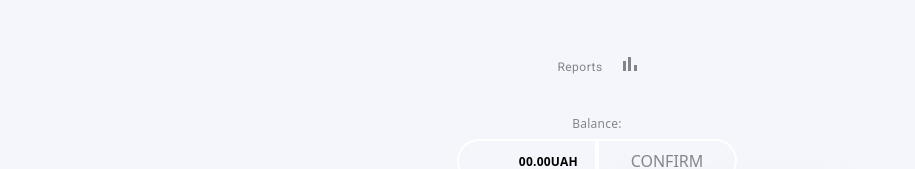
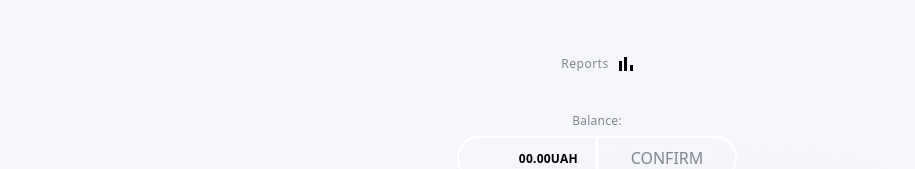
Before and after one commit to alxkkt/kapusta-bank-client, a React (Create React App) app: page / in a window 1280 px wide. Shown: the top 169 px of the page, without its empty margins (43-958 px from the left). Built offline with nearby package versions, Linux system fonts and the light colour scheme.

Commit message:
fixed reports icons animation on component hover;

```diff
--- a/src/components/Transactions/Transactions.jsx
+++ b/src/components/Transactions/Transactions.jsx
@@ -16,8 +16,7 @@ const Transactions = () => {
   return (
     <>
       <Link className={styles.reports} to="/reports">
-        <p className={styles.description}>Reports</p>
-        <ReportsIcon className={styles.img} />
+        <ReportsIcon />
       </Link>
       <Balance />
       <Calendar startDate={date} onChange={handleChange} />
--- a/src/components/Transactions/transactions.module.scss
+++ b/src/components/Transactions/transactions.module.scss
@@ -1,22 +1,6 @@
 .reports {
-    display: flex;
-    justify-content: center;
-    align-items: baseline;
-    margin-bottom: 43px;
-
+  display: flex;
+  justify-content: center;
+  align-items: baseline;
+  margin-bottom: 43px;
 }
-.description:hover
- {
-    color: var(--accent-color);
-}
-
-.description {
-    margin-right: 20px;
-    color: var(--text-color-faded);
-    font-family: 'Roboto';
-    font-style: normal;
-    font-weight: 400;
-    font-size: 12px;
-    line-height: 1.17;
-    letter-spacing: 0.04em;
-}
--- a/src/shared/components/ReportsIcon/ReportsIcon.jsx
+++ b/src/shared/components/ReportsIcon/ReportsIcon.jsx
@@ -2,11 +2,13 @@ import styles from './ReportsIcon.module.scss';
 
 const ReportsIcon = () => {
   return (
-    <div className={styles.wrapper}>
-      {/* <p className={styles.description}>Reports</p> */}
-      <div className={styles.element}></div>
-      <div className={styles.element}></div>
-      <div className={styles.element}></div>
+    <div className={styles.container}>
+      <p className={styles.description}>Reports</p>
+      <div className={styles.wrapper}>
+        <div className={styles.element}></div>
+        <div className={styles.element}></div>
+        <div className={styles.element}></div>
+      </div>
     </div>
   );
 };
--- a/src/shared/components/ReportsIcon/ReportsIcon.module.scss
+++ b/src/shared/components/ReportsIcon/ReportsIcon.module.scss
@@ -1,3 +1,7 @@
+.container {
+  display: flex;
+}
+
 .wrapper {
   display: flex;
   justify-content: space-between;
@@ -11,7 +15,7 @@
 
 .element {
   width: 3px;
-  background-color: var(--text-color-faded);
+  background-color: var(--text-color-strong);
 
   &:nth-child(1) {
     height: 10px;
@@ -44,3 +48,38 @@
 
   transition: all 250ms ease-in-out;
 }
+
+.description {
+  margin-right: 10px;
+  color: var(--text-color-faded);
+  font-weight: 400;
+  font-size: 12px;
+  line-height: 1.17;
+  letter-spacing: 0.04em;
+}
+
+.container:hover .description,
+.container:focus .description {
+  color: var(--accent-color);
+
+  transition: color 250ms ease-in-out;
+}
+
+.container:hover .element,
+.container:focus .element {
+  background-color: var(--accent-color);
+
+  &:nth-child(1) {
+    height: 14px;
+  }
+
+  &:nth-child(2) {
+    height: 5px;
+  }
+
+  &:nth-child(3) {
+    height: 11px;
+  }
+
+  transition: all 250ms ease-in-out;
+}
```
